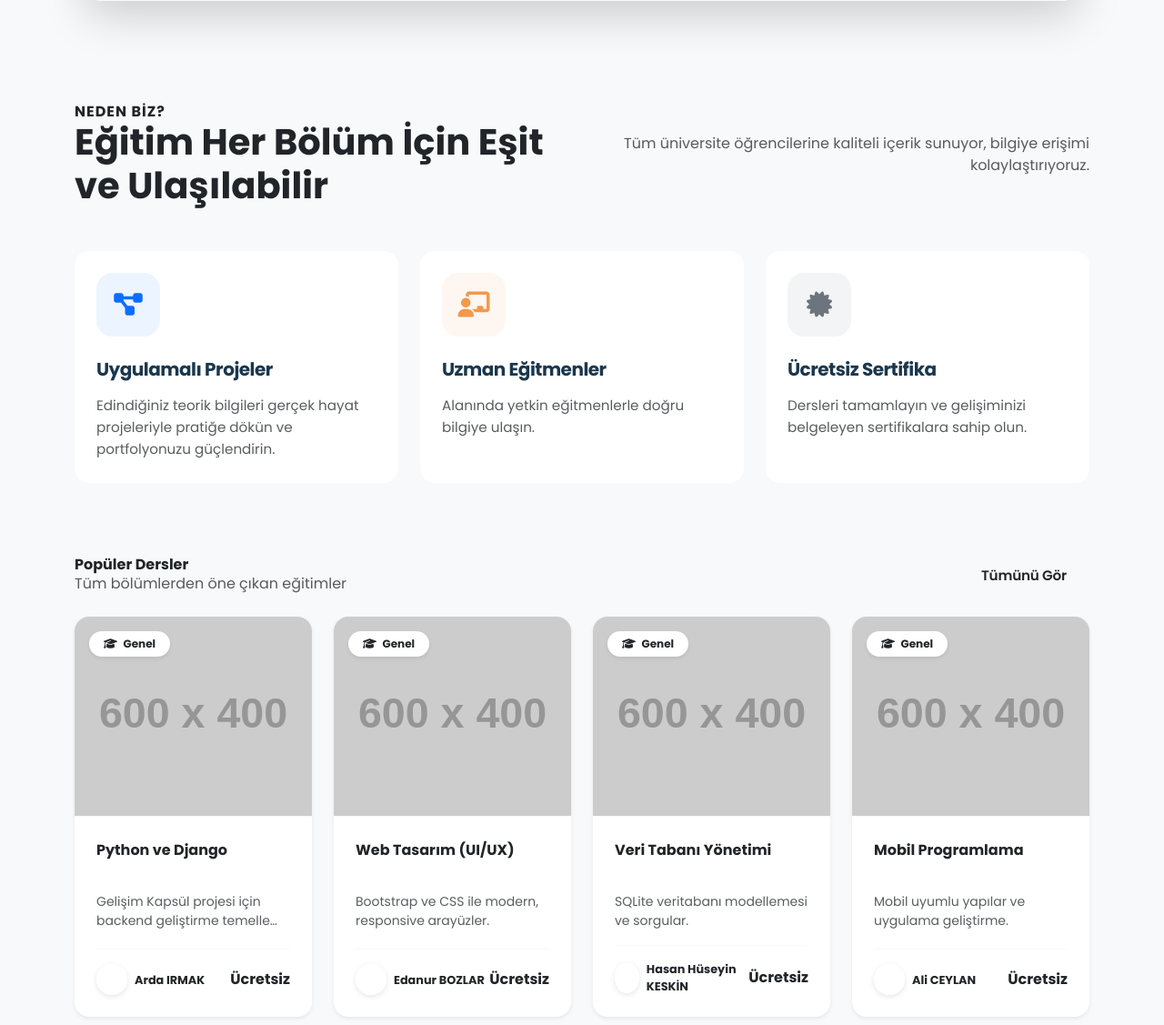
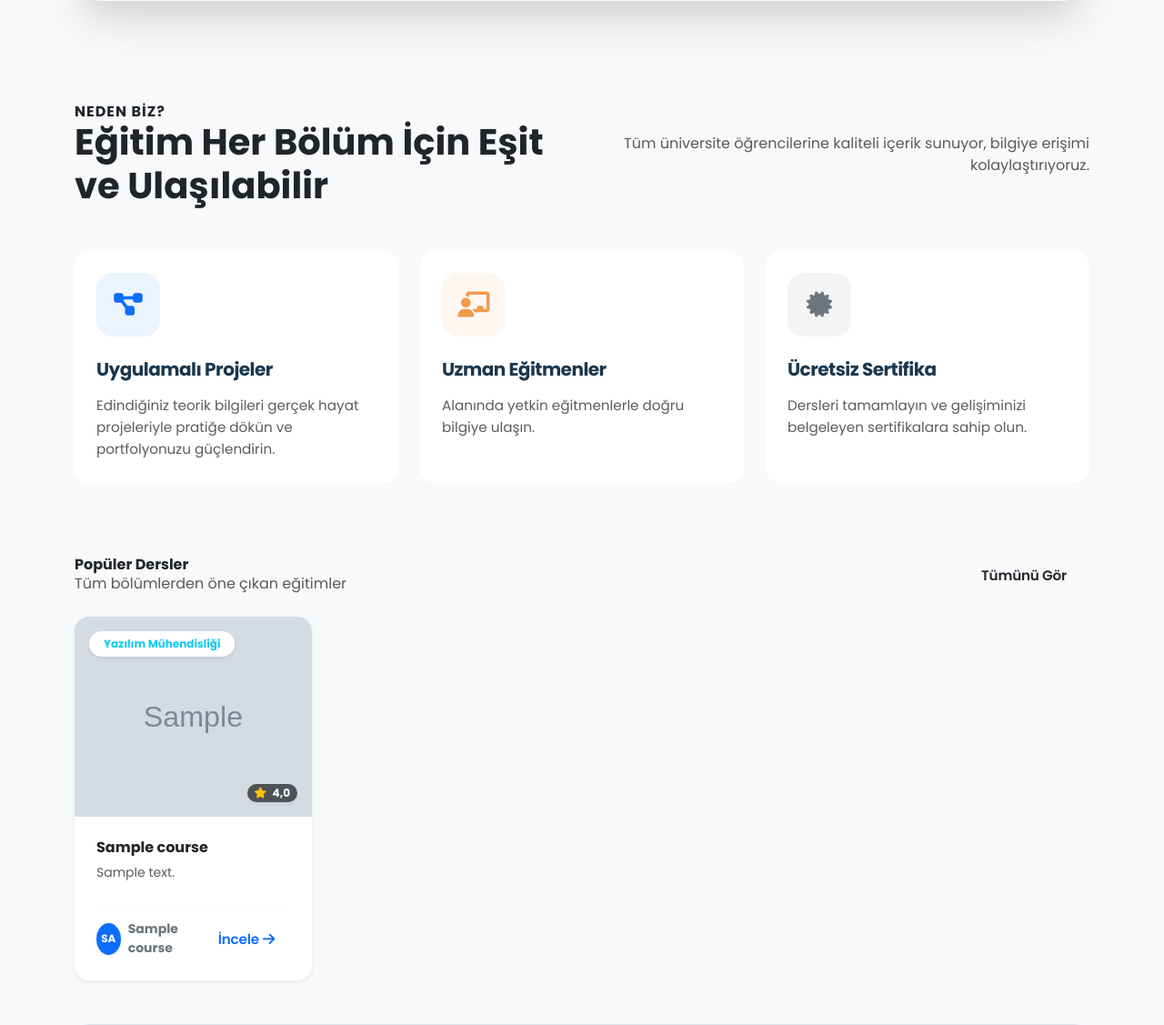
Before and after one commit to Aliceylan11/GelisimKapsul, a Django app: page / in a window 1280 px wide. Shown: the part 935-2062 px from the top of the page at 91% size. Run offline with Django 5.2, Linux system fonts and the light colour scheme; tables that the repository leaves empty hold one stand-in row (values such as "Sample post"); grey boxes marked "Sample" are stand-in pictures; grey boxes labelled with a size stand in for pictures from a placeholder-image service; some libraries are stand-ins or nearby versions.

Commit message:
Home template güncellendi: Yeni kart stili, slice filtresi ve materyal listesi linkleri eklendi.

```diff
--- a/dashboard/static/css/style.css
+++ b/dashboard/static/css/style.css
@@ -28,6 +28,9 @@
 
     --shadow-soft: 0 10px 30px rgba(0, 0, 0, 0.05);
     --shadow-hover: 0 20px 40px rgba(0, 0, 0, 0.1);
+
+    --card-shadow: 0 10px 15px -3px rgba(0, 0, 0, 0.05), 0 4px 6px -2px rgba(0, 0, 0, 0.025);
+    --card-hover-shadow: 0 20px 25px -5px rgba(0, 0, 0, 0.1), 0 10px 10px -5px rgba(0, 0, 0, 0.04);
 }
 
 body {
--- a/dashboard/templates/dashboard/home.html
+++ b/dashboard/templates/dashboard/home.html
@@ -158,37 +158,64 @@
             <h2 class="fw-bold text-lacivert m-0">Popüler Dersler</h2>
             <p class="text-muted m-0">Tüm bölümlerden öne çıkan eğitimler</p>
         </div>
-        <a href="{% url 'courses/list'%}" class="btn btn-outline-dark rounded-pill px-4">Tümünü Gör</a>
+        <a href="{% url 'courses/list' %}" class="btn btn-outline-dark rounded-pill px-4">Tümünü Gör</a>
     </div>
 
     <div class="row row-cols-1 row-cols-md-2 row-cols-lg-4 g-4">
-        {% for ders in dersler %}
+        {% for course in courses|slice:":4" %}
         <div class="col">
-            <div class="card h-100 course-card border-0 shadow-sm rounded-4 overflow-hidden">
-                <div class="position-relative card-img-wrapper">
-                    <img src="{{ ders.resim }}" class="card-img-top" alt="{{ ders.baslik }}">
-                    <span class="badge bg-white text-dark position-absolute top-0 start-0 m-3 py-2 px-3 rounded-pill fw-bold shadow-sm">
-                        <i class="fas fa-graduation-cap text-turuncu me-1"></i> {{ ders.bolum|default:"Genel" }}
+            <div class="card h-100 border-0 shadow-sm rounded-4 overflow-hidden hover-card-lift {% if not course.is_active %}grayscale-hover{% endif %}">
+
+                <div class="position-relative">
+                    <span class="position-absolute top-0 start-0 m-3 badge bg-white {% if course.category == 'Yazılım' %}text-primary{% elif course.category == 'Akademik' %}text-warning{% else %}text-info{% endif %} shadow-sm rounded-pill px-3 py-2 fw-bold z-2">
+                        {{ course.category|default:"Genel" }}
                     </span>
-                    <div class="card-overlay">
-                        <a href="#" class="btn btn-light rounded-circle shadow p-3"><i class="fas fa-play text-turuncu"></i></a>
+
+                    {% if course.image %}
+                        <img src="{{ course.image.url }}" class="card-img-top object-fit-cover" style="height: 220px;" alt="{{ course.title }}">
+                    {% else %}
+                        <img src="https://placehold.co/600x350?text={{ course.title }}" class="card-img-top object-fit-cover" style="height: 220px;" alt="Varsayılan Resim">
+                    {% endif %}
+
+                    {% if not course.is_active %}
+                    <div class="position-absolute top-50 start-50 translate-middle badge bg-dark px-3 py-2 fs-6 rounded-3 shadow">
+                        Yakında
+                    </div>
+                    {% endif %}
+
+                    <div class="position-absolute bottom-0 end-0 m-3 badge bg-dark bg-opacity-75 backdrop-blur shadow-sm rounded-pill px-2 py-1">
+                        <i class="fa-solid fa-star text-warning me-1"></i> {{ course.rating|default:"5.0" }}
                     </div>
                 </div>
+
                 <div class="card-body p-4 d-flex flex-column">
-                    <h6 class="card-title fw-bold text-lacivert mb-2 text-truncate-2">{{ ders.baslik }}</h6>
-                    <p class="card-text text-muted small flex-grow-1">{{ ders.aciklama|truncatechars:55 }}</p>
-                    <div class="d-flex justify-content-between align-items-center mt-3 pt-3 border-top border-light">
-                        <div class="d-flex align-items-center">
-                            <div class="avatar-sm bg-lacivert text-white rounded-circle d-flex align-items-center justify-content-center fw-bold me-2">
-                                {{ ders.egitmen|slice:":1" }}
+                    <h5 class="card-title fw-bold text-dark mb-2 text-truncate">{{ course.title }}</h5>
+                    <p class="card-text text-muted small mb-4" style="display: -webkit-box; -webkit-line-clamp: 2; -webkit-box-orient: vertical; overflow: hidden;">
+                        {{ course.description }}
+                    </p>
+
+                    <div class="mt-auto pt-3 border-top border-light d-flex align-items-center justify-content-between">
+
+                        <div class="d-flex align-items-center gap-2">
+                            <div class="rounded-circle bg-primary text-white d-flex align-items-center justify-content-center fw-bold shadow-sm" style="width: 35px; height: 35px; font-size: 12px;">
+                                {{ course.instructor_name|slice:":2"|upper }}
                             </div>
-                            <small class="text-dark fw-bold" style="font-size: 0.8rem;">{{ ders.egitmen }}</small>
+                            <span class="small fw-bold text-secondary">{{ course.instructor_name }}</span>
                         </div>
-                        <span class="text-turuncu fw-bold">{{ ders.fiyat|default:"Ücretsiz" }}</span>
+
+                        {% if course.is_active %}
+                            <a href="{% url 'material_list' %}?course={{ course.id }}" class="btn btn-outline-primary btn-sm rounded-pill px-3">
+                                İncele <i class="fa-solid fa-arrow-right ms-1"></i>
+                            </a>
+                        {% else %}
+                            <button class="btn btn-light btn-sm rounded-pill px-3 fw-bold text-muted" disabled>
+                                Beklemede
+                            </button>
+                        {% endif %}
                     </div>
                 </div>
             </div>
-        </div>
+            </div>
         {% endfor %}
     </div>
 </section>
--- a/dashboard/urls.py
+++ b/dashboard/urls.py
@@ -1,5 +1,6 @@
 from django.urls import path, include
 from . import views
+
 
 urlpatterns = [
     path('', views.home, name='dashboard/home'),
--- a/dashboard/views.py
+++ b/dashboard/views.py
@@ -1,40 +1,11 @@
 from django.shortcuts import render
 from django.contrib.auth import get_user_model
-
+from courses.models import Course
 User = get_user_model()
 
 def home(request):
-    context_dersler = [
-        {
-            "id": 1,
-            "baslik": "Python ve Django",
-            "aciklama": "Gelişim Kapsül projesi için backend geliştirme temelleri.",
-            "resim": "https://placehold.co/600x400/1A374D/white?text=Django",
-            "egitmen": "Arda IRMAK"
-        },
-        {
-            "id": 2,
-            "baslik": "Web Tasarım (UI/UX)",
-            "aciklama": "Bootstrap ve CSS ile modern, responsive arayüzler.",
-            "resim": "https://placehold.co/600x400/F2994A/white?text=Tasarim",
-            "egitmen": "Edanur BOZLAR"
-        },
-        {
-            "id": 3,
-            "baslik": "Veri Tabanı Yönetimi",
-            "aciklama": "SQLite veritabanı modellemesi ve sorgular.",
-            "resim": "https://placehold.co/600x400/406882/white?text=SQL",
-            "egitmen": "Hasan Hüseyin KESKİN"
-        },
-        {
-            "id": 4,
-            "baslik": "Mobil Programlama",
-            "aciklama": "Mobil uyumlu yapılar ve uygulama geliştirme.",
-            "resim": "https://placehold.co/600x400/2D3436/white?text=Mobil",
-            "egitmen": "Ali CEYLAN"
-        },
-    ]
 
+    courses = Course.objects.all()[:4]
     ogrenci_sayisi = User.objects.count()
     egitmen_sayisi = User.objects.filter(is_staff=True).count()
 
@@ -42,11 +13,11 @@ def home(request):
         egitmen_sayisi = 4
 
     context = {
-        "dersler": context_dersler,
+        "courses": courses,
         "stats": {
             "ogrenci": ogrenci_sayisi,
             "egitmen": egitmen_sayisi,
-            "ders": len(context_dersler),
+            "ders": Course.objects.count(),
             "memnuniyet": 98
         }
     }
```
Also changed, not shown: media/avatars/Samsun_Atatürk_Heykeli_1_7.jpg (added).
